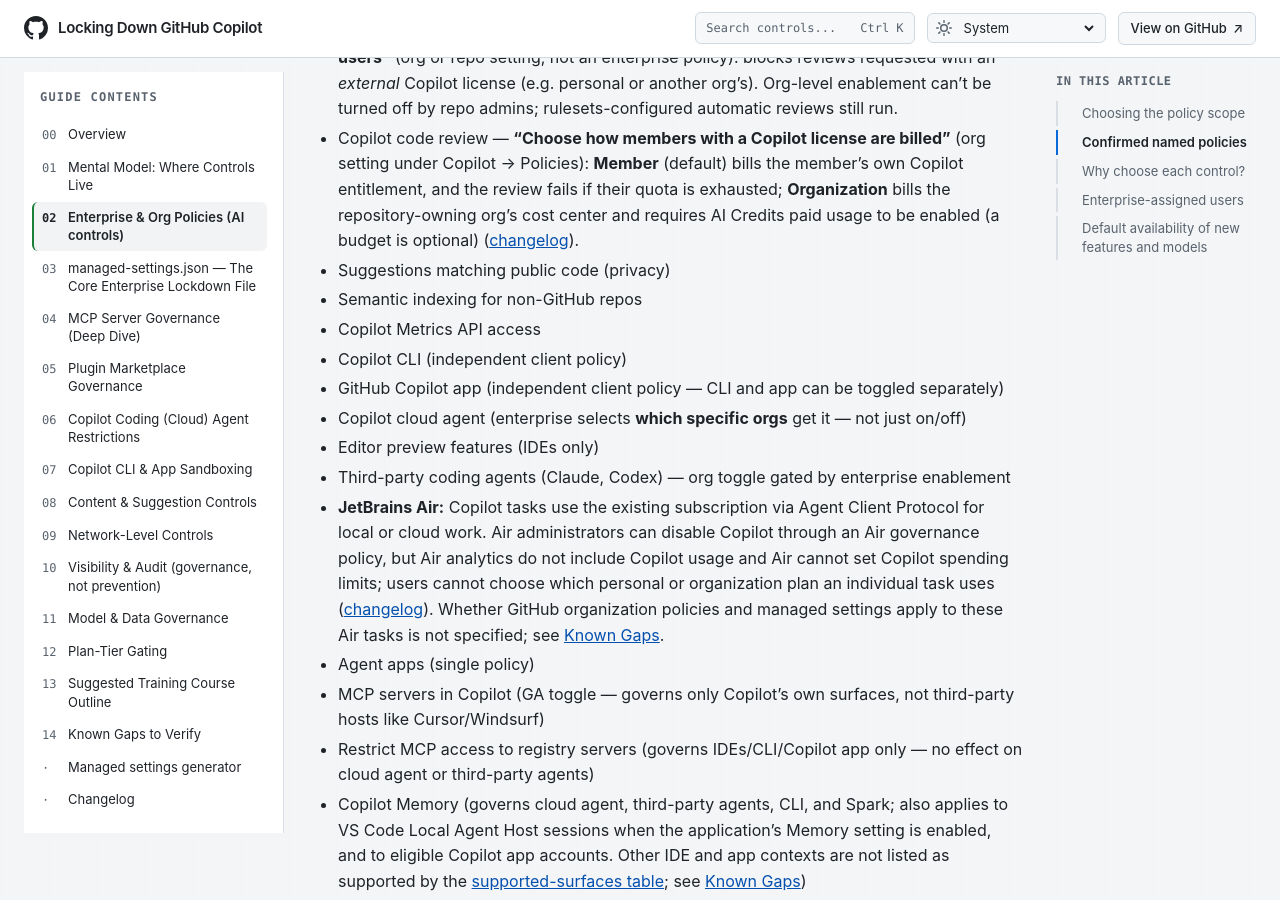
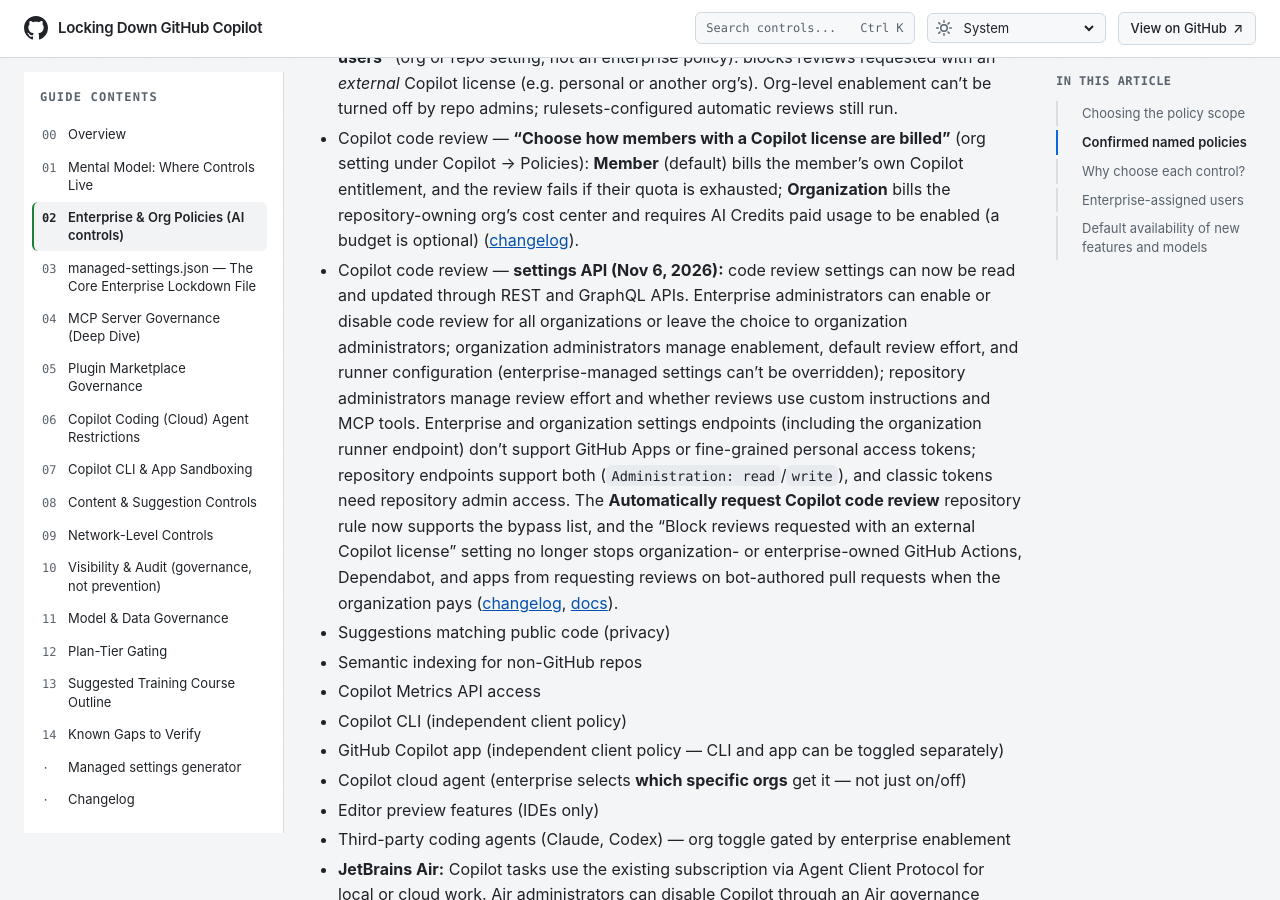
Before and after one commit to beardofedu/copilot-governance-training, a Jekyll site: the page built from docs/sections/enterprise-org-policies.md, in a window 1280 px wide and 900 px high, scrolled down 1180 px. Built offline with Jekyll 4.4.1, drawn with Linux system fonts in a browser that asks for light colours.

Commit message:
Update Copilot governance documentation

```diff
--- a/docs/sections/enterprise-org-policies.md
+++ b/docs/sections/enterprise-org-policies.md
@@ -34,6 +34,7 @@ Treat availability as one layer of governance, not the whole control: enabling a
 - Copilot code review (+ sub-policy: allow unlicensed members to use code review on GitHub.com)
 - Copilot code review — **"Only allow Copilot code review to be triggered by authorized users"** (org or repo setting, not an enterprise policy): blocks reviews requested with an *external* Copilot license (e.g. personal or another org's). Org-level enablement can't be turned off by repo admins; rulesets-configured automatic reviews still run.
 - Copilot code review — **"Choose how members with a Copilot license are billed"** (org setting under Copilot → Policies): **Member** (default) bills the member's own Copilot entitlement, and the review fails if their quota is exhausted; **Organization** bills the repository-owning org's cost center and requires AI Credits paid usage to be enabled (a budget is optional) ([changelog](https://github.blog/changelog/2026-10-08-copilot-code-review-new-organization-billing-options-and-controls/)).
+- Copilot code review — **settings API (Nov 6, 2026):** code review settings can now be read and updated through REST and GraphQL APIs. Enterprise administrators can enable or disable code review for all organizations or leave the choice to organization administrators; organization administrators manage enablement, default review effort, and runner configuration (enterprise-managed settings can't be overridden); repository administrators manage review effort and whether reviews use custom instructions and MCP tools. Enterprise and organization settings endpoints (including the organization runner endpoint) don't support GitHub Apps or fine-grained personal access tokens; repository endpoints support both (`Administration: read`/`write`), and classic tokens need repository admin access. The **Automatically request Copilot code review** repository rule now supports the bypass list, and the "Block reviews requested with an external Copilot license" setting no longer stops organization- or enterprise-owned GitHub Actions, Dependabot, and apps from requesting reviews on bot-authored pull requests when the organization pays ([changelog](https://github.blog/changelog/2026-11-06-copilot-code-review-api-management-and-review-overview-updates), [docs](https://docs.github.com/copilot/how-tos/copilot-on-github/set-up-copilot/configure-code-review#configuring-copilot-code-review-with-the-api)).
 - Suggestions matching public code (privacy)
 - Semantic indexing for non-GitHub repos
 - Copilot Metrics API access
```
Also changed, not shown: docs/sections/audit-visibility.md (+1 -0 lines), docs/CHANGELOG.md.
